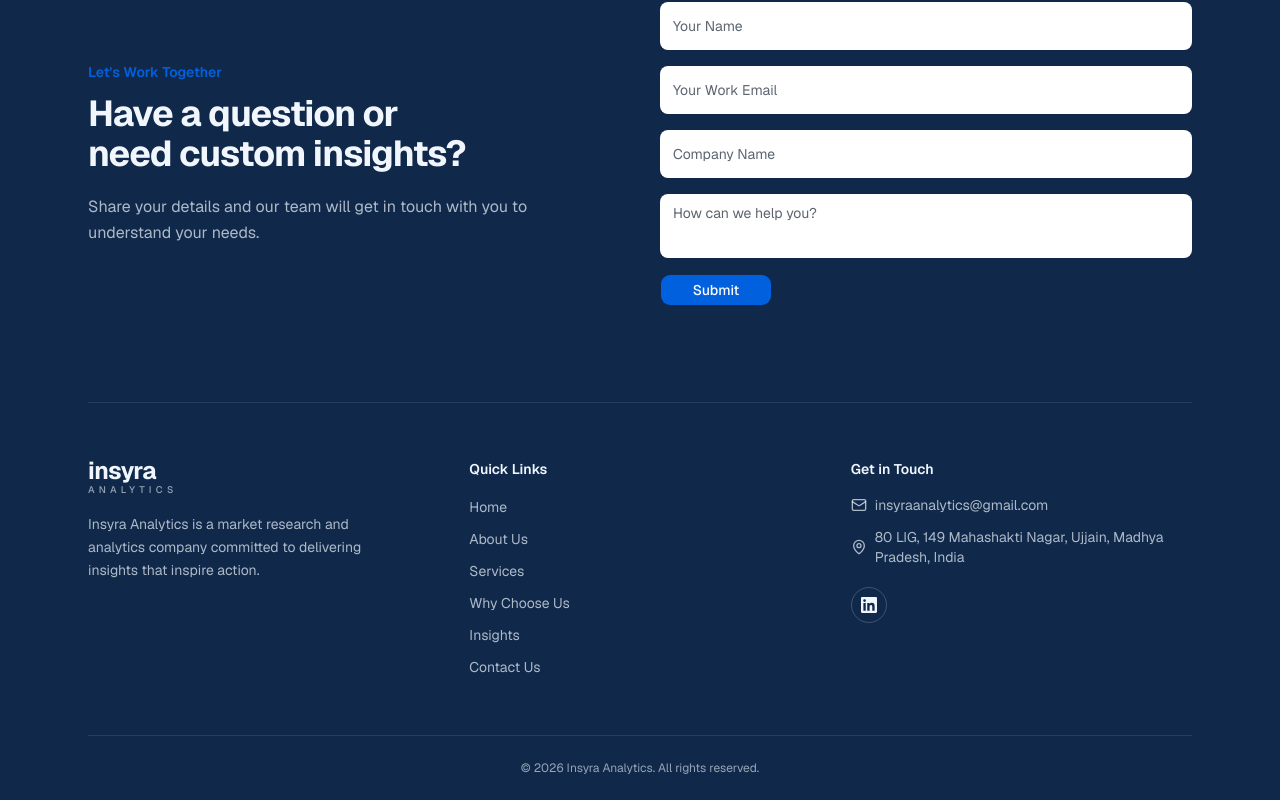
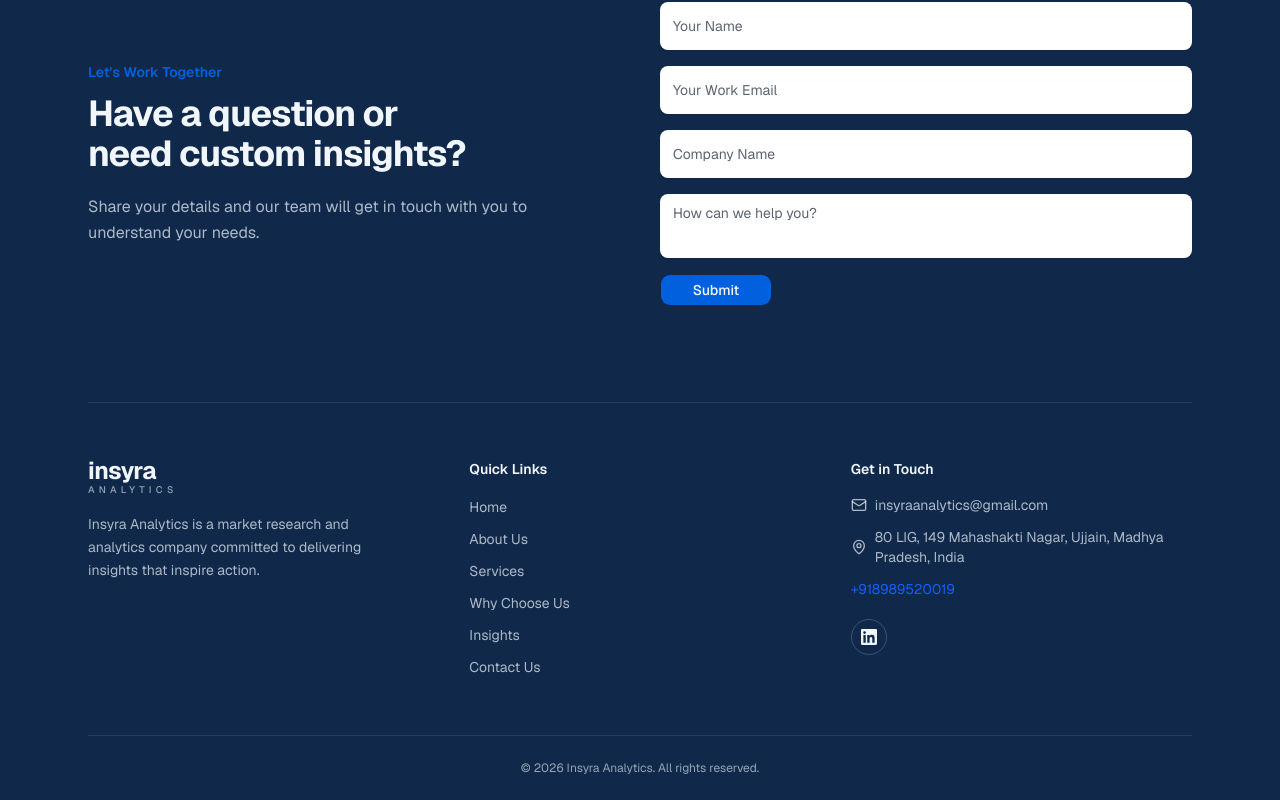
Before and after one commit to insyraanalytics-cloud/insyraanalytics, a Next.js app: page / in a window 1280 px wide. Shown: the part 1745-2545 px from the top of the page. Built offline with nearby package versions, Linux system fonts and the light colour scheme; no server answers.

Commit message:
Update site-footer.tsx

```diff
--- a/components/site-footer.tsx
+++ b/components/site-footer.tsx
@@ -54,6 +54,12 @@ export function SiteFooter() {
                 <MapPin className="size-4 shrink-0" aria-hidden="true" />
                 80 LIG, 149 Mahashakti Nagar, Ujjain, Madhya Pradesh, India
               </li>
+              <a
+                href="+918989520019"
+                className="flex item-center gap-2 text-blue-600 hover:underline"
+                >
+              <span>+918989520019</span>
+              </a>
             </ul>
             <div className="mt-5 flex items-center gap-3">
               <a
```
